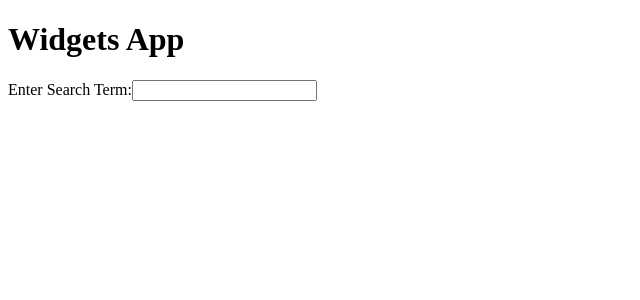
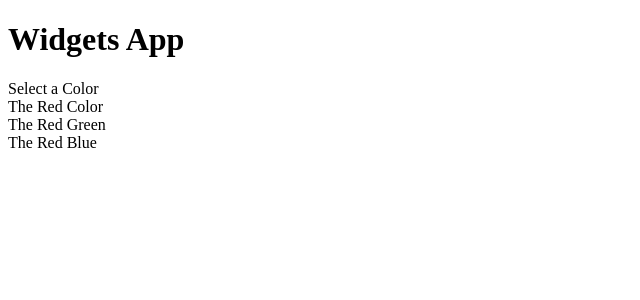
Before and after one commit to smauhourat/react_redux_widgets, a React (Create React App) app: page / in a window 1280 px wide. Shown: the top 300 px of the page, without its empty margins (0-640 px from the left). Built offline with nearby package versions, Linux system fonts and the light colour scheme; the HTML template or start-up script is replaced by a standard one.

Commit message:
Dropdown

```diff
--- a/src/App.js
+++ b/src/App.js
@@ -1,6 +1,7 @@
-import React from 'react'
-import Accordion from './components/Accordion';
-import Search from './components/Search';
+import React, {useState} from 'react'
+// import Accordion from './components/Accordion';
+// import Search from './components/Search';
+import Dropdown from './components/Dropdown';
 
 const items = [
     {
@@ -17,12 +18,34 @@ const items = [
     }
 ];
 
+const options = [
+    {
+        label: 'The Red Color',
+        value: 'red'
+    },
+    {
+        label: 'The Red Green',
+        value: 'green'
+    },
+    {
+        label: 'The Red Blue',
+        value: 'blue'
+    }
+]
+
 const App = props => {
+    const [selectedOption, setSelectedOption ] = useState(options[0]);
+
     return (
         <div>
             <h1>Widgets App</h1>
             {/* <Accordion items={items}/> */}
-            <Search />
+            {/* <Search /> */}
+            <Dropdown
+                options={options}
+                onSelectedOptionChange={setSelectedOption}
+                selectedOption={selectedOption}
+            />
         </div>
     )
 }
--- /dev/null
+++ b/src/components/Dropdown.js
@@ -0,0 +1,38 @@
+import React, {useState, useEffect} from 'react'
+
+const Dropdown = ({ options, selectedOption, onSelectedOptionChange }) => {
+    const [open, setOpen] = useState(false);
+
+    const renderedOptions = options.map((option, index) => {
+        if (option.value === selectedOption.value) {
+            return null;
+        }
+
+        return (
+            <div
+                key={option.value}
+                className="item"
+                onClick={() => onSelectedOptionChange(option)}
+            >
+                    {option.label}
+
+            </div>
+        );
+    });
+
+    return (
+        <div className="ui form">
+            <div className="field">
+                <label className="label">Select a Color</label>
+                <div onClick={() => setOpen(!open)} className={`ui selection dropdown ${open ? 'visible active' : ''}`}>
+                    <i className="dropdown icon"></i>
+                    <div className="text">{selectedOption.label}</div>
+                    <div  className={`menu ${open ? 'visible transition' : ''}`}>{renderedOptions}</div>
+                </div>
+            </div>
+        </div>
+    )
+}
+
+
+export default Dropdown
--- a/src/components/Search.js
+++ b/src/components/Search.js
@@ -2,7 +2,7 @@ import React, {useState, useEffect} from 'react'
 import axios from 'axios';
 
 const Search = props => {
-    const [term, setTerm] = useState('');
+    const [term, setTerm] = useState('programm');
     const [results, setResults] = useState([]);
 
     useEffect(() => {
@@ -19,6 +19,9 @@ const Search = props => {
             setResults(data.query.search);
         };
 
+        if (term && !results.length) {
+            search();
+        } else {
             const timeoutId = setTimeout(() => {
                 if (term) {
                     search();
@@ -29,7 +32,7 @@ const Search = props => {
             return () => {
                 clearTimeout(timeoutId);
             }
-
+        }
     }, [term])
 
     //console.log(results);
```
Lines whose indentation alone changed are shown as unchanged.
